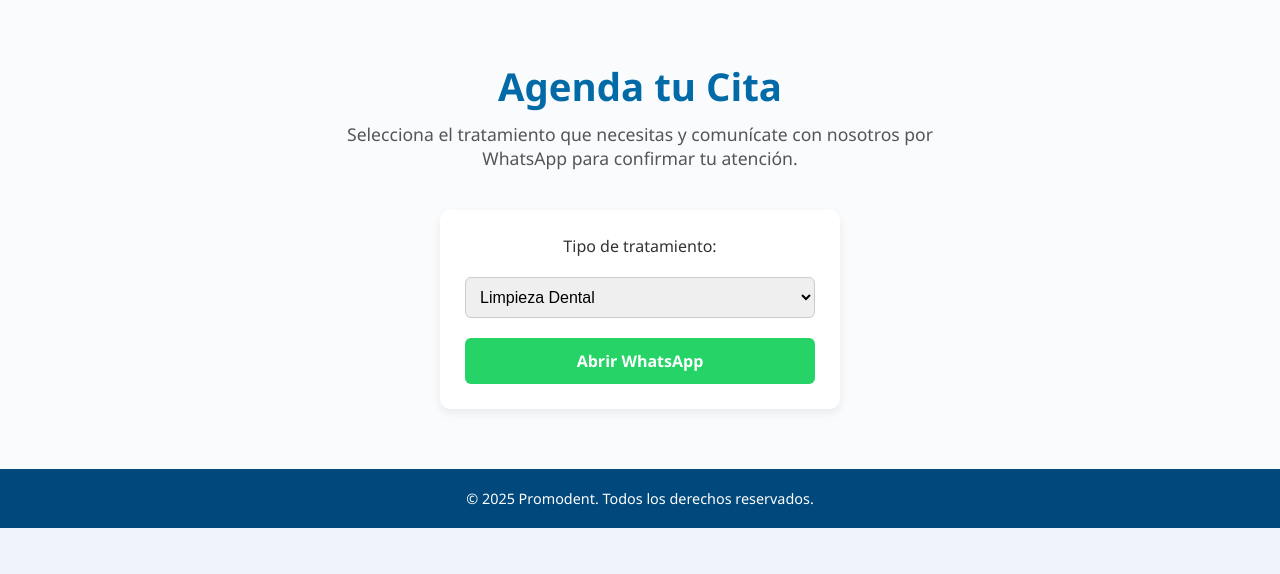
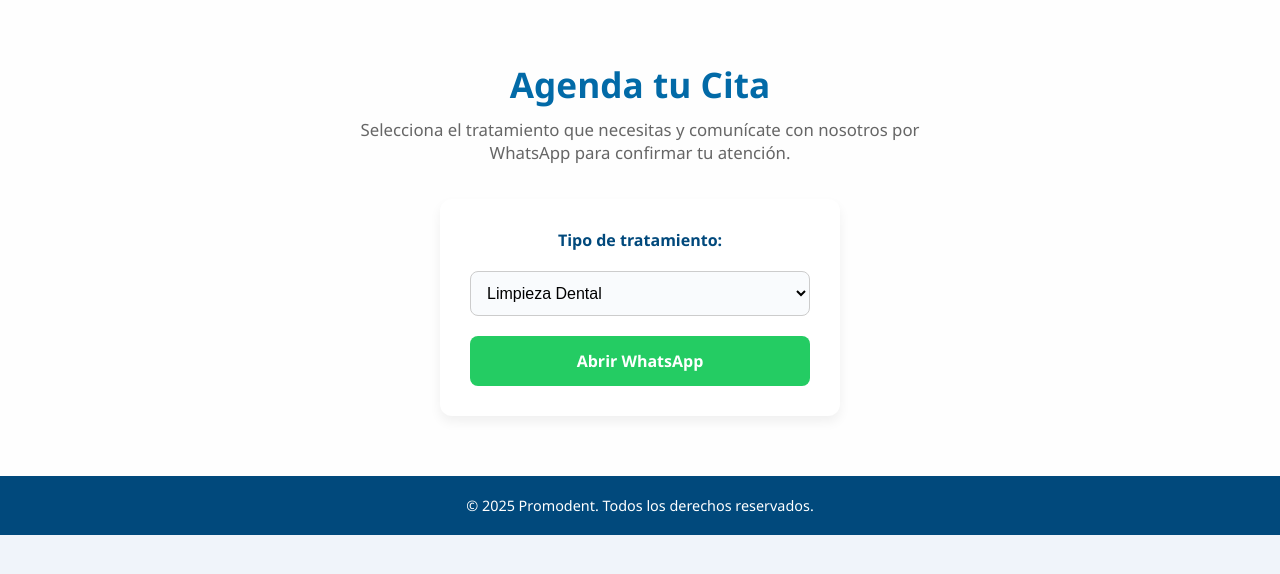
Before and after one commit to Mwarren0/Promodent, a PHP site: page /agendar.html in a window 1280 px wide. Shown: the part 69-643 px from the top of the page. Run offline with PHP 8.4, Linux system fonts and the light colour scheme.

Commit message:
Agenda updated

```diff
--- a/css/styles.css
+++ b/css/styles.css
@@ -256,30 +256,30 @@ footer {
 
 .agendar {
   padding: 60px 20px;
+  background-color: #fefefe;
   text-align: center;
-  background-color: #f9fbfd;
 }
 
 .agendar h1 {
-  font-size: 2.4em;
+  font-size: 2.2em;
   color: #026aa7;
   margin-bottom: 10px;
 }
 
 .agendar p {
-  font-size: 1.1em;
-  margin-bottom: 40px;
-  color: #555;
+  font-size: 1.05em;
+  color: #666;
+  margin-bottom: 35px;
   max-width: 600px;
   margin-left: auto;
   margin-right: auto;
 }
 
 .agendar-opciones {
-  background-color: white;
-  padding: 25px;
-  border-radius: 10px;
-  box-shadow: 0 4px 10px rgba(0,0,0,0.07);
+  background-color: #ffffff;
+  padding: 30px;
+  border-radius: 12px;
+  box-shadow: 0 6px 12px rgba(0, 0, 0, 0.06);
   display: flex;
   flex-direction: column;
   align-items: center;
@@ -288,27 +288,34 @@ footer {
   margin: auto;
 }
 
+.agendar-opciones label {
+  font-weight: bold;
+  font-size: 1em;
+  color: #01497c;
+}
+
 .agendar-opciones select {
-  padding: 10px;
+  padding: 12px;
   border: 1px solid #ccc;
-  border-radius: 6px;
+  border-radius: 8px;
   font-size: 1em;
   width: 100%;
+  background-color: #f9fbfd;
 }
 
 .btn-whatsapp {
-  background-color: #25D366;
+  background-color: #24cc63;
   color: white;
   font-weight: bold;
-  padding: 12px 24px;
+  padding: 14px 26px;
   text-decoration: none;
-  border-radius: 6px;
+  border-radius: 8px;
   transition: background-color 0.3s ease;
-  display: inline-block;
   width: 100%;
   text-align: center;
+  font-size: 1em;
 }
 
 .btn-whatsapp:hover {
-  background-color: #1ebe5d;
+  background-color: #1dbb5a;
 }
```
